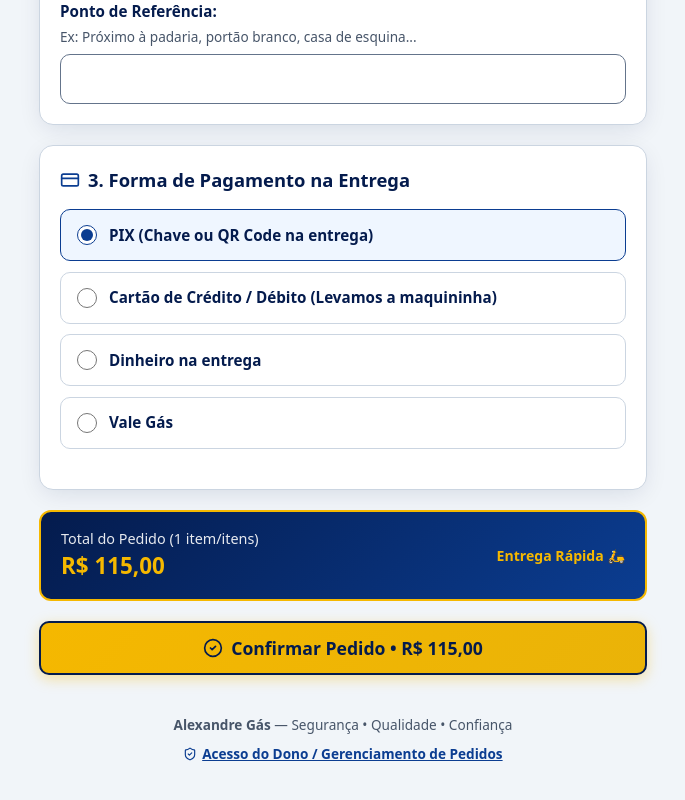
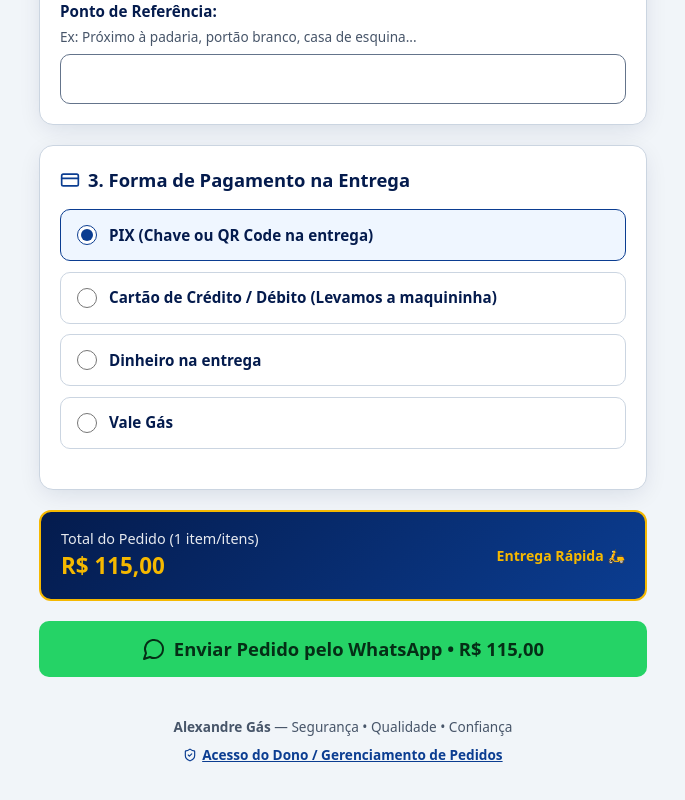
Before and after one commit to CaioSix/gassystem, a Next.js app: page / in a window 1280 px wide. Shown: the part 1349-2149 px from the top of the page, without its empty margins (297-982 px from the left). Built offline with nearby package versions, Linux system fonts and the light colour scheme.

Commit message:
feat: seamless whatsapp redirection with full order text

```diff
--- a/src/app/page.tsx
+++ b/src/app/page.tsx
@@ -254,10 +254,16 @@ export default function CustomerOrderPage() {
       }
 
       const createdOrder: Order = data.order;
+      const origin =
+        typeof window !== 'undefined' ? window.location.origin : '';
+      const whatsappMsg = formatNewOrderWhatsAppMessage(createdOrder, origin);
+      const whatsappUrl = `https://wa.me/${storeWhatsApp}?text=${encodeURIComponent(
+        whatsappMsg
+      )}`;
 
-      // Leva o cliente direto para a tela de acompanhamento em tempo real
-      // (sem abrir o WhatsApp na tela do cliente)
-      router.push(`/pedido/${createdOrder.id}`);
+      // Redireciona o cliente direto para o WhatsApp já com a mensagem preenchida
+      // No celular isso abre o app do WhatsApp instantaneamente
+      window.location.href = whatsappUrl;
     } catch (err) {
       setSubmitError(
         err instanceof Error ? err.message : 'Erro ao enviar pedido.'
@@ -608,13 +614,14 @@ export default function CustomerOrderPage() {
 
         <button
           type="submit"
-          className="btn btn-primary"
+          className="btn btn-whatsapp"
+          style={{ width: '100%', minHeight: '56px', fontSize: '1.15rem' }}
           disabled={isSubmitting}
         >
-          <CheckCircle2 size={20} aria-hidden="true" />
+          <MessageCircle size={24} aria-hidden="true" />
           {isSubmitting
-            ? 'Enviando seu pedido...'
-            : `Confirmar Pedido • R$ ${totalAmount
+            ? 'Preparando pedido...'
+            : `Enviar Pedido pelo WhatsApp • R$ ${totalAmount
                 .toFixed(2)
                 .replace('.', ',')}`}
         </button>
```
